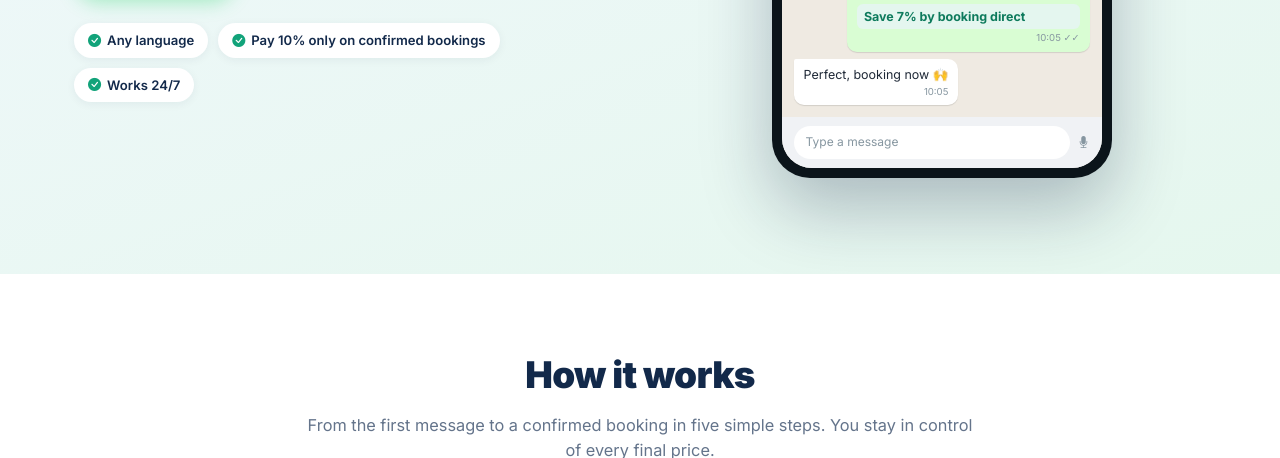
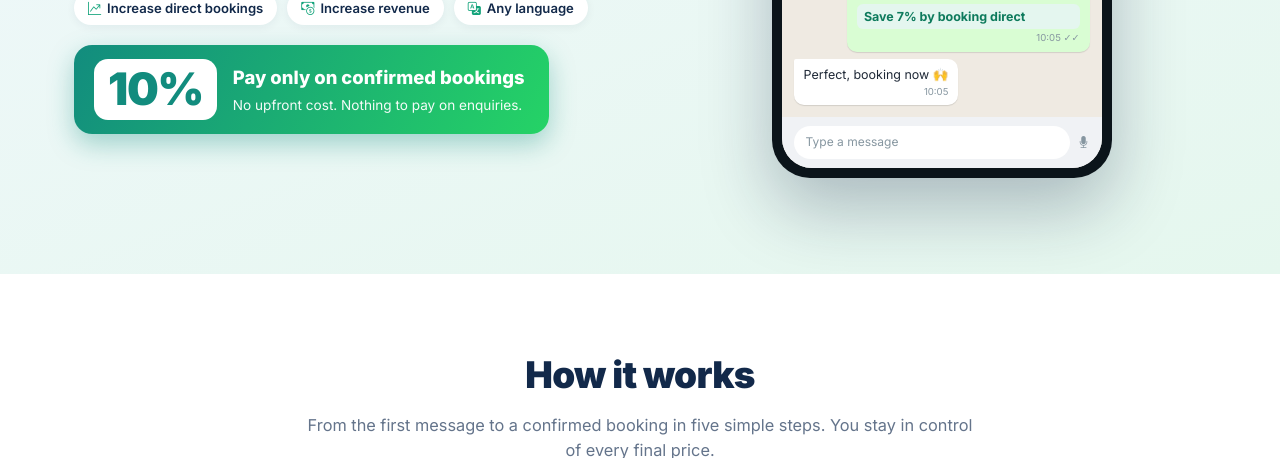
Before and after one commit to tarunsbheglobe1/whatsappai, a plain HTML site: page index.html in a window 1280 px wide. Shown: the part 642-1100 px from the top of the page. Drawn offline with nearby package versions, Linux system fonts and the light colour scheme.

Commit message:
Enhance chips and highlight sections in index.html
Updated the chips section to highlight increased direct bookings and revenue, and added a highlight section for confirmed bookings.

```diff
--- a/index.html
+++ b/index.html
@@ -36,6 +36,10 @@ h1 em{font-style:normal;color:var(--wad)}
 .chips{display:flex;gap:10px;flex-wrap:wrap;margin-top:26px}
 .chips span{display:inline-flex;align-items:center;gap:6px;background:#fff;border-radius:99px;padding:7px 14px;font-size:.82rem;font-weight:600;color:var(--navy);box-shadow:0 2px 10px rgba(15,30,60,.06)}
 .chips i{color:var(--green)}
+.hl{display:inline-flex;align-items:center;gap:16px;margin-top:20px;background:linear-gradient(120deg,#128c7e,#25d366);color:#fff;border-radius:18px;padding:14px 24px 14px 20px;box-shadow:0 10px 26px rgba(18,140,126,.35)}
+.hl b{font-size:2.8rem;font-weight:900;line-height:1;letter-spacing:-.03em;background:#fff;color:var(--wad);border-radius:14px;padding:8px 14px}
+.hl strong{display:block;font-size:1.15rem;font-weight:800}
+.hl span{font-size:.85rem;opacity:.95}
 /* phone */
 .phone{width:340px;max-width:100%;margin:0 auto;background:#0b141a;border-radius:38px;padding:10px;box-shadow:0 30px 70px rgba(15,30,60,.28)}
 .screen{background:#efeae2;border-radius:30px;overflow:hidden;display:flex;flex-direction:column;height:660px}
@@ -132,7 +136,8 @@ footer{padding:28px 0;text-align:center;color:var(--muted);font-size:.85rem}
     <h1>Turn every WhatsApp enquiry into a <em>direct booking</em></h1>
     <p class="lead">Your AI assistant talks to guests in any language, offers smart discounts, matches the best OTA price and waits for your approval before the final price goes out. More direct bookings. Less dependence on OTAs.</p>
     <div class="cta"><a class="btn p" href="#demo"><i class="bi bi-whatsapp"></i> Get started</a><a class="btn o" href="#how">See how it works</a></div>
-    <div class="chips"><span><i class="bi bi-check-circle-fill"></i> Any language</span><span><i class="bi bi-check-circle-fill"></i> Pay 10% only on confirmed bookings</span><span><i class="bi bi-check-circle-fill"></i> Works 24/7</span></div>
+    <div class="chips"><span><i class="bi bi-graph-up-arrow"></i> Increase direct bookings</span><span><i class="bi bi-cash-coin"></i> Increase revenue</span><span><i class="bi bi-translate"></i> Any language</span></div>
+    <div class="hl"><b>10%</b><div><strong>Pay only on confirmed bookings</strong><span>No upfront cost. Nothing to pay on enquiries.</span></div></div>
   </div>
   <div class="phone"><div class="screen">
     <div class="wa-top"><span class="av"><i class="bi bi-robot"></i></span><div><b>Your Hotel · AI Assistant</b><small id="wa-lang">online · English</small></div></div>
```
